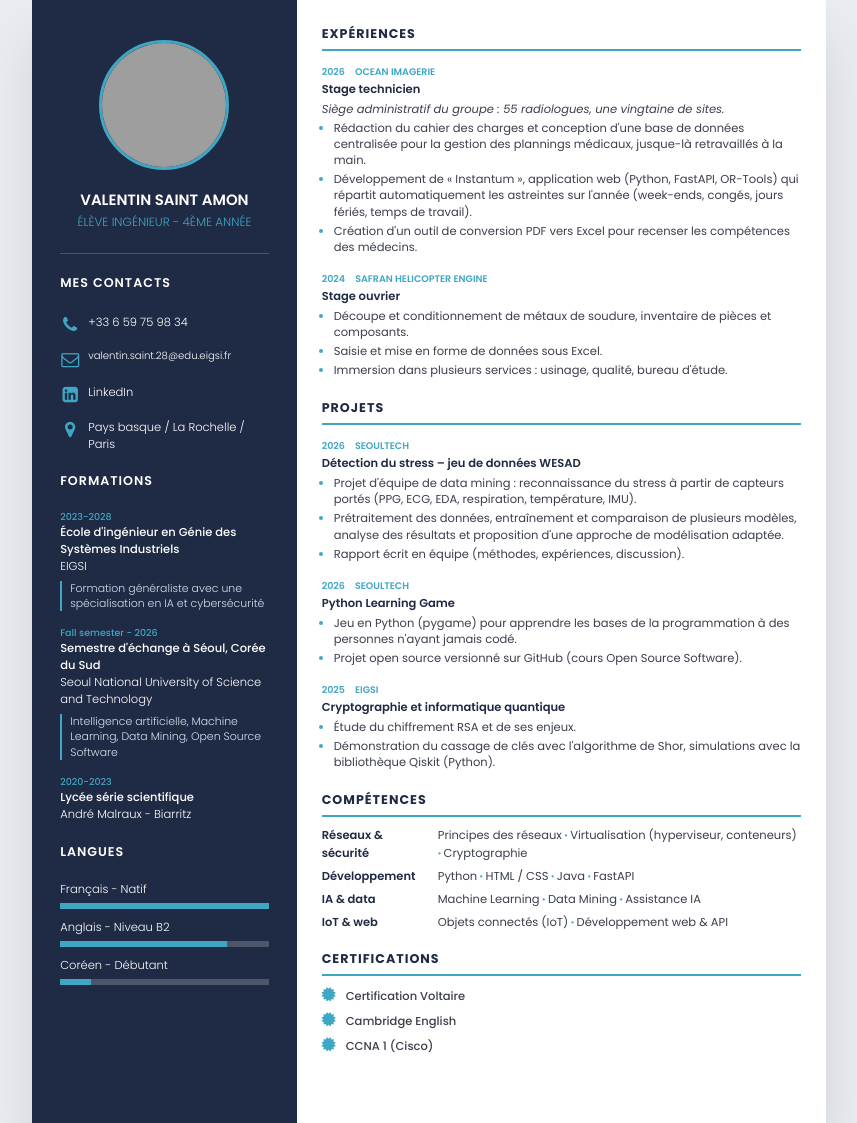
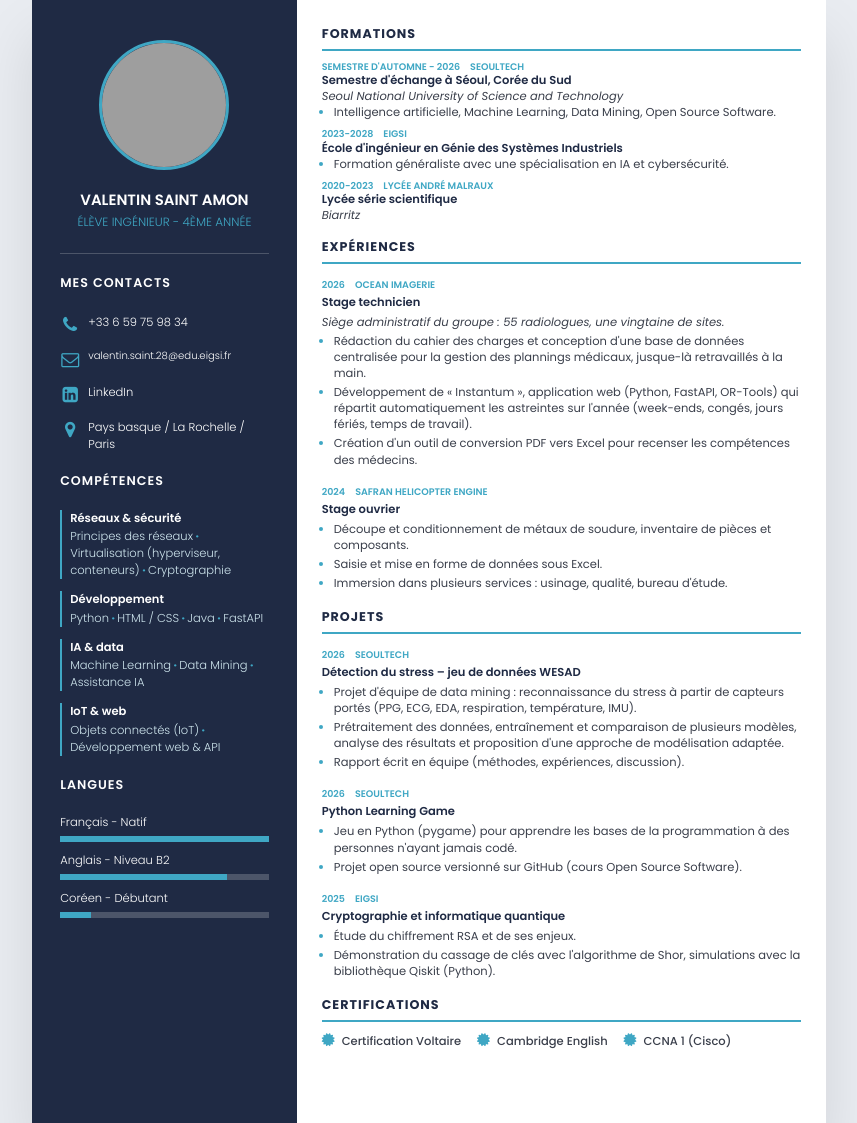
Before and after one commit to valentinsaint28-cloud/valentinsaint28-cloud.github.io, a plain HTML site: page index.html in a window 1280 px wide. Shown: the whole page, without its empty margins (211-1068 px from the left). Drawn offline with Linux system fonts and the light colour scheme; grey boxes are pictures that could not be loaded.

Commit message:
interverting compétences and formation

```diff
--- a/index.html
+++ b/index.html
@@ -41,29 +41,42 @@
                     </li>
                 </ul>
             </div>
-            <div class="contactInfo education">
+            <div class="contactInfo skills">
                 <h3 class="title">
-                    Formations
+                    Compétences
                 </h3>
-                <ul>
-                    <li>
-                        <h5>2023-2028</h5>
-                        <h4>École d'ingénieur en Génie des Systèmes Industriels</h4>
-                        <h4>EIGSI</h4>
-                        <p class="detail">Formation généraliste avec une spécialisation en IA et cybersécurité</p>
-                    </li>
-                    <li>
-                        <h5>Fall semester - 2026</h5>
-                        <h4>Semestre d'échange à Séoul, Corée du Sud</h4>
-                        <h4>Seoul National University of Science and Technology</h4>
-                        <p class="detail">Intelligence artificielle, Machine Learning, Data Mining, Open Source Software</p>
-                    </li>
-                    <li>
-                        <h5>2020-2023</h5>
-                        <h4>Lycée série scientifique</h4>
-                        <h4>André Malraux - Biarritz</h4>
-                    </li>
-                </ul>
+                <div class="box">
+                    <h4>Réseaux &amp; sécurité</h4>
+                    <div class="tags">
+                        <span>Principes des réseaux</span>
+                        <span>Virtualisation (hyperviseur, conteneurs)</span>
+                        <span>Cryptographie</span>
+                    </div>
+                </div>
+                <div class="box">
+                    <h4>Développement</h4>
+                    <div class="tags">
+                        <span>Python</span>
+                        <span>HTML / CSS</span>
+                        <span>Java</span>
+                        <span>FastAPI</span>
+                    </div>
+                </div>
+                <div class="box">
+                    <h4>IA &amp; data</h4>
+                    <div class="tags">
+                        <span>Machine Learning</span>
+                        <span>Data Mining</span>
+                        <span>Assistance IA</span>
+                    </div>
+                </div>
+                <div class="box">
+                    <h4>IoT &amp; web</h4>
+                    <div class="tags">
+                        <span>Objets connectés (IoT)</span>
+                        <span>Développement web &amp; API</span>
+                    </div>
+                </div>
             </div>
             <div class="contactInfo language">
                 <h3 class="title">
@@ -92,6 +105,44 @@
             </div>
         </div>
         <div class="right-size">
+            <div class="about experiences education">
+                <h2 class="title2">Formations</h2>
+                <div class="box">
+                    <div class="year_company">
+                        <h5>Semestre d'automne - 2026</h5>
+                        <h5>SEOULTECH</h5>
+                    </div>
+                    <div class="text">
+                        <h4>Semestre d'échange à Séoul, Corée du Sud</h4>
+                        <p class="context">Seoul National University of Science and Technology</p>
+                        <ul>
+                            <li>Intelligence artificielle, Machine Learning, Data Mining, Open Source Software.</li>
+                        </ul>
+                    </div>
+                </div>
+                <div class="box">
+                    <div class="year_company">
+                        <h5>2023-2028</h5>
+                        <h5>EIGSI</h5>
+                    </div>
+                    <div class="text">
+                        <h4>École d'ingénieur en Génie des Systèmes Industriels</h4>
+                        <ul>
+                            <li>Formation généraliste avec une spécialisation en IA et cybersécurité.</li>
+                        </ul>
+                    </div>
+                </div>
+                <div class="box">
+                    <div class="year_company">
+                        <h5>2020-2023</h5>
+                        <h5>LYCÉE ANDRÉ MALRAUX</h5>
+                    </div>
+                    <div class="text">
+                        <h4>Lycée série scientifique</h4>
+                        <p class="context">Biarritz</p>
+                    </div>
+                </div>
+            </div>
             <div class="about experiences">
                 <h2 class="title2">Expériences</h2>
                 <div class="box">
@@ -167,41 +218,6 @@
                     </div>
                 </div>
             </div>
-            <div class="about skills">
-                <h2 class="title2">Compétences</h2>
-                <div class="box">
-                    <h4>Réseaux &amp; sécurité</h4>
-                    <div class="tags">
-                        <span>Principes des réseaux</span>
-                        <span>Virtualisation (hyperviseur, conteneurs)</span>
-                        <span>Cryptographie</span>
-                    </div>
-                </div>
-                <div class="box">
-                    <h4>Développement</h4>
-                    <div class="tags">
-                        <span>Python</span>
-                        <span>HTML / CSS</span>
-                        <span>Java</span>
-                        <span>FastAPI</span>
-                    </div>
-                </div>
-                <div class="box">
-                    <h4>IA &amp; data</h4>
-                    <div class="tags">
-                        <span>Machine Learning</span>
-                        <span>Data Mining</span>
-                        <span>Assistance IA</span>
-                    </div>
-                </div>
-                <div class="box">
-                    <h4>IoT &amp; web</h4>
-                    <div class="tags">
-                        <span>Objets connectés (IoT)</span>
-                        <span>Développement web &amp; API</span>
-                    </div>
-                </div>
-            </div>
             <div class="about certifications">
                 <h2 class="title2">Certifications</h2>
                 <ul>
--- a/style.css
+++ b/style.css
@@ -126,30 +126,6 @@ body{
 .contacts a[href^="mailto"]{
     font-size: 0.88em;
 }
-.contactInfo.education li{
-    margin-bottom: 15px;
-}
-.contactInfo.education h5{
-    color: var(--accent);
-    font-weight: 500;
-}
-.contactInfo.education h4:nth-child(2){
-    color: var(--on-dark);
-    font-weight: 500;
-}
-.contactInfo.education h4{
-    color: var(--on-dark);
-    font-weight: 300;
-}
-.contactInfo.education .detail{
-    margin-top: 6px;
-    padding-left: 8px;
-    border-left: 2px solid var(--accent);
-    color: var(--accent-light);
-    font-weight: 300;
-    font-size: 0.95em;
-    line-height: 1.4;
-}
 .contactInfo.language .percent{
     position: relative;
     width: 100%;
@@ -171,7 +147,7 @@ body{
     padding: 25px;
 }
 .about{
-    margin-bottom: 18px;
+    margin-bottom: 14px;
 }
 .about:last-child{
     margin-bottom: 0;
@@ -235,51 +211,77 @@ body{
 .about .box .text ul li::marker{
     color: var(--accent);
 }
-/* Compétences par catégories */
+/* Formations : interlignes resserrés (placé après .experiences pour l'emporter) */
+.education .box{
+    margin: 8px 0;
+}
+.education .box .year_company{
+    margin-bottom: 0;
+}
+.education .box .year_company h5{
+    line-height: 1.3;
+}
+.education .box .text h4{
+    line-height: 1.3;
+    margin-bottom: 1px;
+}
+.education .box .text .context{
+    line-height: 1.3;
+    margin-bottom: 1px;
+}
+.education .box .text ul li{
+    line-height: 1.3;
+    margin-bottom: 0;
+}
+/* Compétences (colonne gauche, fond sombre) : catégorie au-dessus, tags en ligne séparés par des points */
 .skills .box{
-    position: relative;
-    width: 100%;
-    display: grid;
-    grid-template-columns: 110px 1fr;
-    align-items: start;
-    gap: 6px;
-    margin: 6px 0;
+    display: block;
+    margin: 0 0 12px 0;
+    padding-left: 8px;
+    border-left: 2px solid var(--accent);
 }
 .skills .box h4{
-    color: var(--title);
+    color: var(--on-dark);
     font-weight: 600;
-    line-height: 1.5;
+    line-height: 1.4;
+    margin-bottom: 2px;
 }
 .skills .tags{
-    color: var(--text);
+    color: var(--accent-light);
     line-height: 1.5;
 }
 .skills .tags span{
     display: inline;
     background: none;
     padding: 0;
-    color: var(--text);
+    color: var(--accent-light);
+    font-weight: 300;
 }
 .skills .tags span:not(:last-child)::after{
     content: " · ";
     color: var(--accent);
     font-weight: 700;
 }
+.certifications ul{
+    display: flex;
+    flex-wrap: wrap;
+    gap: 4px 16px;
+}
 .certifications ul li{
     list-style: none;
     color: var(--text);
     font-weight: 500;
-    margin: 6px 0;
+    margin: 0;
+    white-space: nowrap;
 }
 .certifications ul li .fa{
     color: var(--accent);
-    font-size: 16px;
-    width: 24px;
+    font-size: 15px;
+    width: 20px;
 }
 @media (max-width: 800px) {
     .container { grid-template-columns: 1fr; }
     .about .box { flex-direction: column; }
-    .skills .box { grid-template-columns: 1fr; }
 }
 @media print {
     @page { size: A4; margin: 0; }
```
